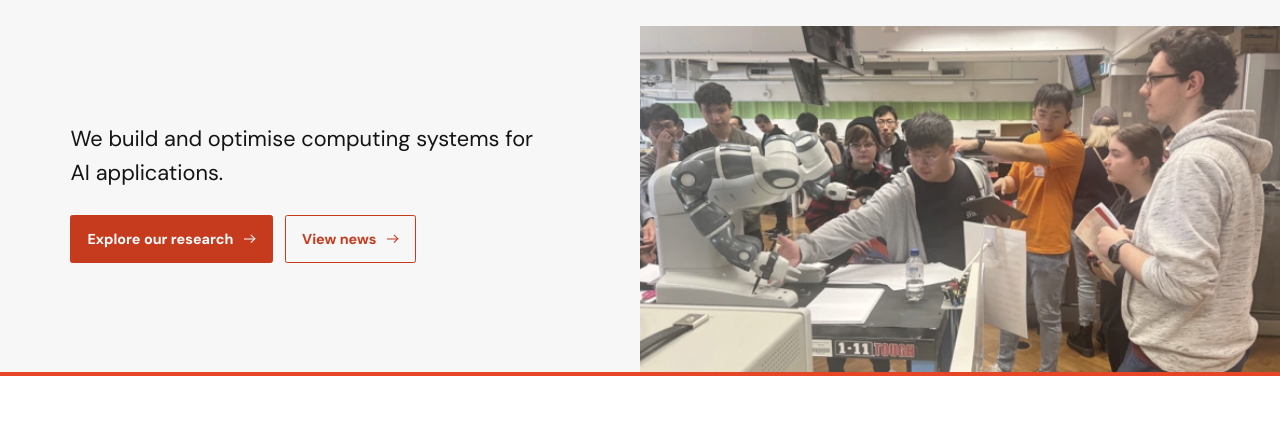
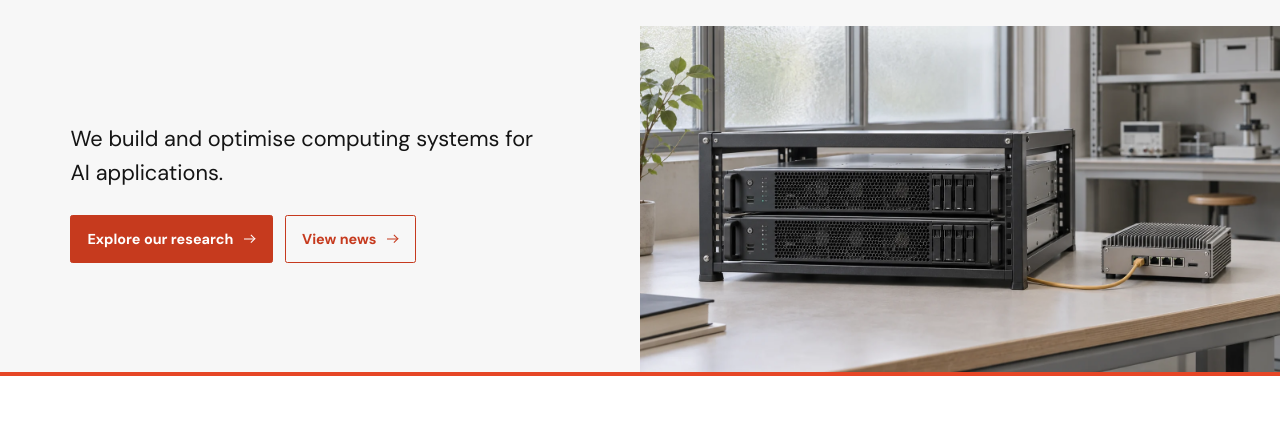
Before and after one commit to frank970519-lab/idlsys, a plain HTML site: page index.html in a window 1280 px wide. Shown: the part 315-761 px from the top of the page. Drawn offline with Linux system fonts and the light colour scheme.

Commit message:
Restore original homepage hero image

```diff
--- a/index.html
+++ b/index.html
@@ -59,7 +59,7 @@
           </div>
         </div>
         <figure class="hero-figure">
-          <img src="assets/robotics-demonstration.webp" alt="A group watches a hands-on demonstration with a robotic arm in a laboratory." width="626" height="361" fetchpriority="high">
+          <img src="assets/edge-computing-lab.webp" alt="Rack-mounted servers and an edge computer on a laboratory workbench." width="1599" height="900" fetchpriority="high">
         </figure>
       </div>
     </section>
--- a/styles.css
+++ b/styles.css
@@ -273,23 +273,10 @@ button { font: inherit; }
 
 .hero-figure img {
   position: absolute;
-  /* The 626 × 361 source has a dark frame around the 594 × 329 photo area. */
-  top: calc(-100% * 12 / 329);
-  left: calc(-100% * 12 / 594);
-  width: calc(100% * 626 / 594);
-  max-width: none;
-  height: calc(100% * 361 / 329);
+  inset: 0;
+  width: 100%;
+  height: 100%;
   object-fit: cover;
-  object-position: 44% 47%;
-  filter: saturate(.79) contrast(.92) brightness(1.045) blur(.4px);
-}
-
-.hero-figure::after {
-  content: "";
-  position: absolute;
-  inset: 0;
-  background: linear-gradient(130deg, #fffaf111, transparent 65%);
-  pointer-events: none;
 }
 
 .section { padding-block: clamp(3.35rem, 5.7vw, 5.25rem); }
```
Also changed, not shown: assets/robotics-demonstration.webp (deleted).
